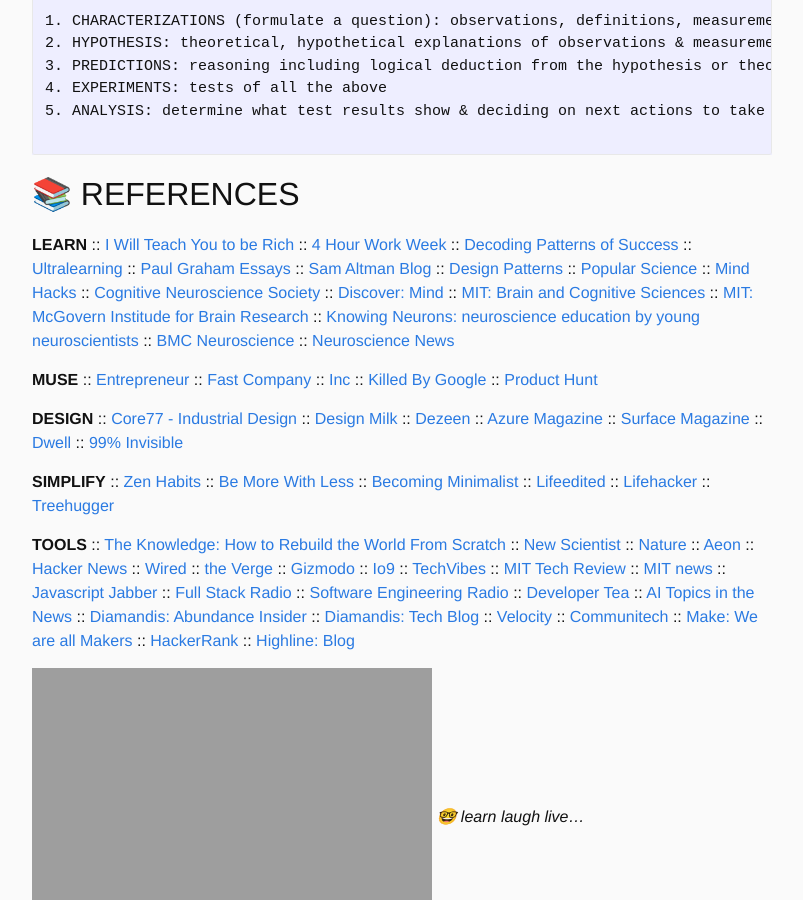
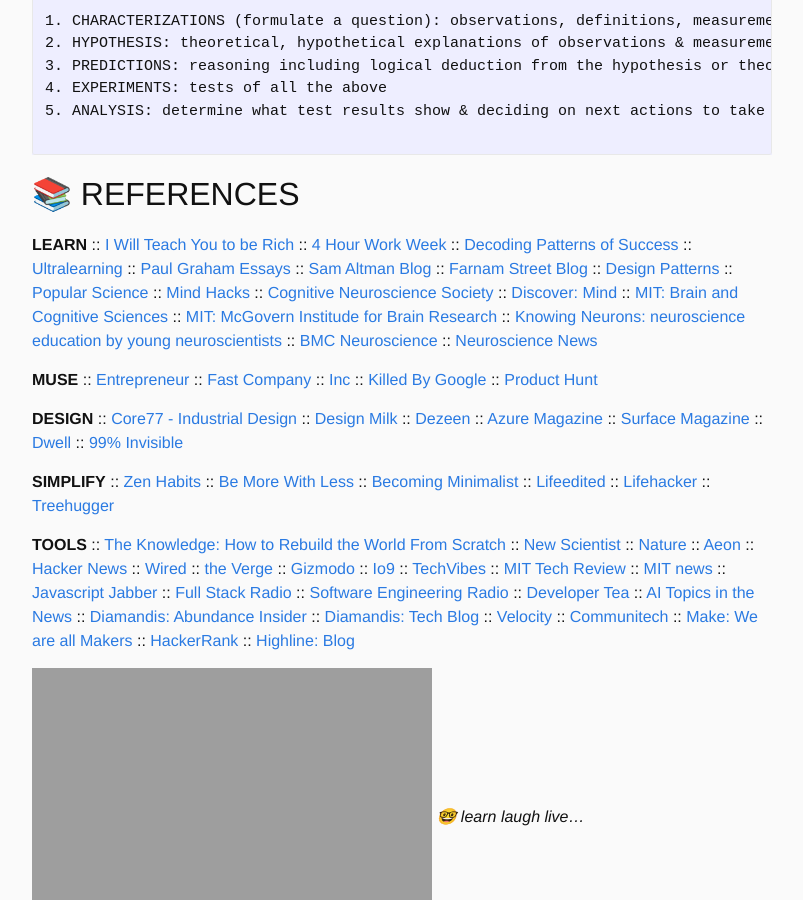
Before and after one commit to reinhardt021/reinhardt021.github.io, a Jekyll site: the page built from x.md, in a window 1280 px wide and 900 px high, scrolled down 5389 px. Shown: the whole window, without its empty margins (238-1041 px from the left). Built offline with Jekyll 4.4.1, drawn with Linux system fonts in a browser that asks for light colours.

Commit message:
Added Farnam Street Blog to the list of resources I use

```diff
--- a/x.md
+++ b/x.md
@@ -232,6 +232,7 @@
 :: <a href="https://www.scotthyoung.com/blog/"> Ultralearning </a>
 :: <a href="http://www.paulgraham.com/articles.html"> Paul Graham Essays </a>
 :: <a href="http://blog.samaltman.com/"> Sam Altman Blog </a>
+:: <a href="https://fs.blog/blog/"> Farnam Street Blog </a>
 :: <a href="https://sourcemaking.com/design_patterns">Design Patterns</a>
 :: <a href="https://www.popsci.com/science/">Popular Science</a>
 :: <a href="https://mindhacks.com/">Mind Hacks</a>
```
